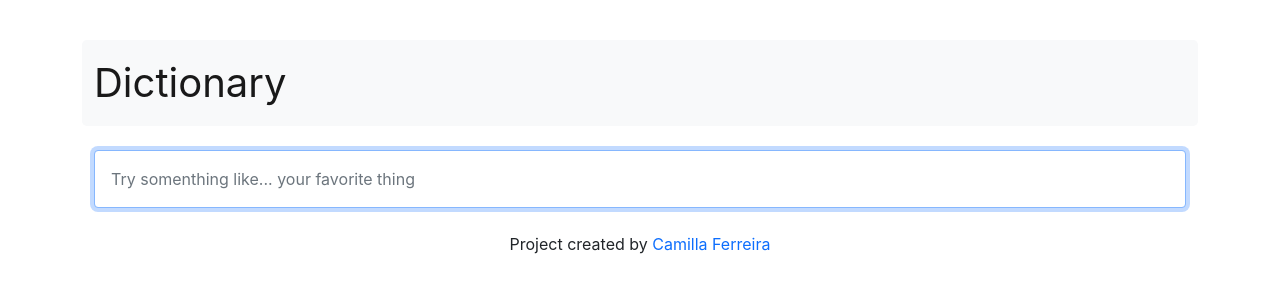
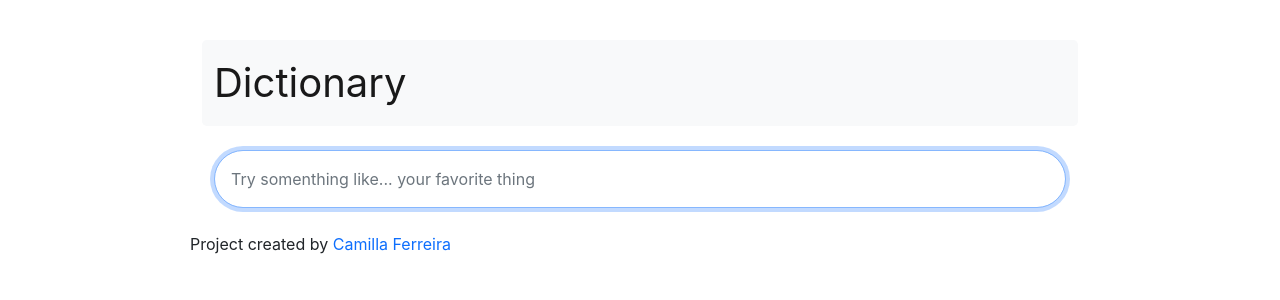
Before and after one commit to casnafu/dictionary-react, a React (Create React App) app: page / in a window 1280 px wide. Shown: the top 300 px of the page. Built offline with nearby package versions, Linux system fonts and the light colour scheme.

Commit message:
general styling

```diff
--- a/src/App.css
+++ b/src/App.css
@@ -1,4 +1,8 @@
+body {
+  max-width: 900px;
+  margin: 0 auto;
+}
+
 .App {
-  text-align: center;
   margin: 40px 0;
 }
--- a/src/Definition.js
+++ b/src/Definition.js
@@ -6,21 +6,25 @@ export default function Definition(props) {
     if (props.data) {
         return (
             <div className="Definition">
+                <div className="d-flex flex-row justify-content-center border-bottom py-2">
                     <h1>{props.data.word}</h1>
                     {props.data.phonetics.map((phonetic, index) => {
                         return (
-                        <div key={index}>
+                            <div key={index} className="Phonetics p-3">
                                 <Phonetics data={phonetic} />
                             </div>
                         )
                     })}
+                </div>
+                <div>
                     {props.data.meanings.map((meaning, index) => {
                         return (
-                        <div key={index}>
+                            <div key={index} className="Meanings">
                                 <Meanings data={meaning} />
                             </div>
                         )
                     })}
+                </div>
             </div>
         )
     } else {
--- a/src/Search.js
+++ b/src/Search.js
@@ -25,7 +25,7 @@ function Search() {
         <div className="Search">
             <form className="container-fluid" onSubmit={trackSearch}>
                 <input
-                    className="form-control search-input p-3 my-4"
+                    className="form-control search-input rounded-pill p-3 my-4"
                     placeholder="Try somenthing like... your favorite thing"
                     type="search"
                     autoFocus="on"
```
Lines whose indentation alone changed are shown as unchanged.
